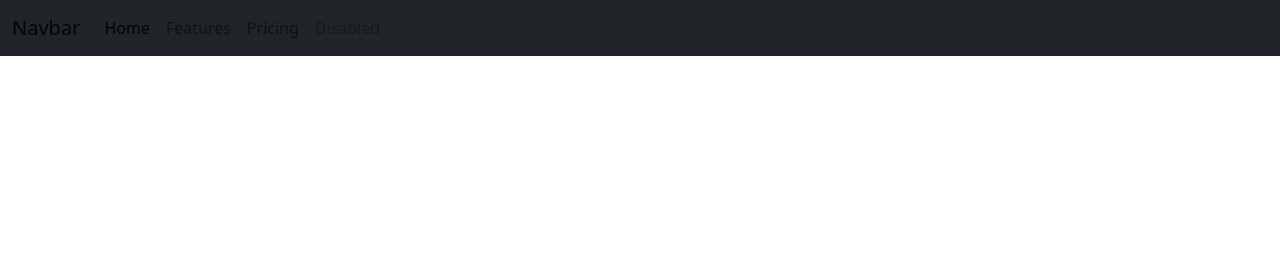
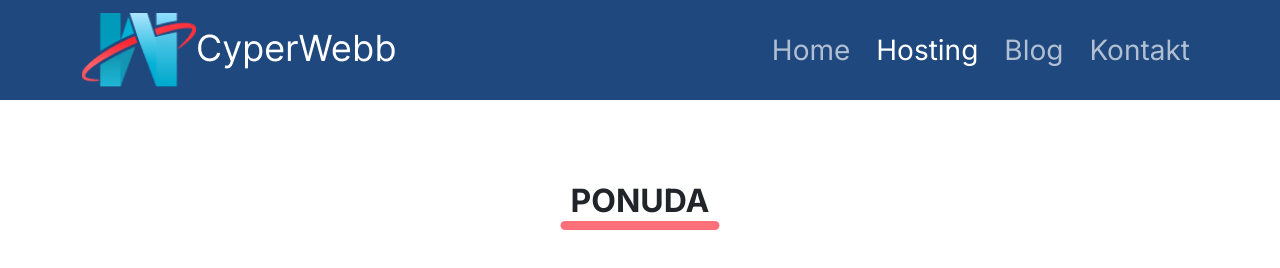
Before and after one commit to MJovanovic40/ICR-Web-Hosting, a website: page src/public/ponuda.html in a window 1280 px wide. Drawn offline with nearby package versions, Linux system fonts and the light colour scheme.

Commit message:
Navbar and h1

```diff
--- a/package.json
+++ b/package.json
@@ -1,5 +1,5 @@
 {
   "dependencies": {
-    "bootstrap": "^5.2.3"
+    "bootstrap": "^5.3.0-alpha3"
   }
 }
--- a/src/public/assets/css/main.css
+++ b/src/public/assets/css/main.css
@@ -0,0 +1,35 @@
+@import url('https://fonts.googleapis.com/css2?family=Inter:wght@300;400;500;600;700&display=swap');
+
+html, body {
+    font-family: 'Inter', sans-serif;
+}
+
+/* Navbar */
+.navbar-nav {
+    font-size: 1.75rem;
+}
+.navbar-nav li {
+    margin-left: 10px;
+}
+
+/* End navbar*/
+
+.naslov {
+    margin-top: 82px;
+    font-size: 2rem;
+    font-weight: 700;
+    position: relative;
+}
+
+.naslov::after {
+    position: absolute;
+    display: block;
+    content: "";
+    width: 159px;
+    height: 9px;
+    background-color: rgba(251, 54, 64, 0.7);
+    border-radius: 10px;
+    bottom: -10px;
+    left: 50%;
+    transform: translateX(-50%);
+}
--- a/src/public/ponuda.html
+++ b/src/public/ponuda.html
@@ -5,33 +5,39 @@
     <meta http-equiv="X-UA-Compatible" content="IE=edge">
     <meta name="viewport" content="width=device-width, initial-scale=1.0">
     <link rel="stylesheet" href="/assets/dist/bootstrap/bootstrap.css">
+    <link rel="stylesheet" href="/assets/css/main.css">
     <title>CyperWebb - Ponuda</title>
 </head>
 <body>
-    <nav class="navbar navbar-expand-lg bg-dark" data-bs-theme="dark">
-        <div class="container-fluid">
-          <a class="navbar-brand" href="#">Navbar</a>
+    <nav class="navbar navbar-expand-lg bg-secondary" data-bs-theme="dark">
+        <div class="container">
+          <a class="navbar-brand" href="#">
+            <img src="/assets/img/logo.png" alt="Logo" height="74" width="auto">
+          </a>
           <button class="navbar-toggler" type="button" data-bs-toggle="collapse" data-bs-target="#navbarNav" aria-controls="navbarNav" aria-expanded="false" aria-label="Toggle navigation">
             <span class="navbar-toggler-icon"></span>
           </button>
-          <div class="collapse navbar-collapse" id="navbarNav">
+          <div class="collapse navbar-collapse justify-content-end" id="navbarNav">
             <ul class="navbar-nav">
               <li class="nav-item">
-                <a class="nav-link active" aria-current="page" href="#">Home</a>
+                <a class="nav-link" aria-current="page" href="/">Home</a>
               </li>
               <li class="nav-item">
-                <a class="nav-link" href="#">Features</a>
+                <a class="nav-link active" href="/web-hosting">Hosting</a>
               </li>
               <li class="nav-item">
-                <a class="nav-link" href="#">Pricing</a>
+                <a class="nav-link" href="#">Blog</a>
               </li>
               <li class="nav-item">
-                <a class="nav-link disabled">Disabled</a>
+                <a class="nav-link">Kontakt</a>
               </li>
             </ul>
           </div>
         </div>
       </nav>
 
+      <h1 class="text-center naslov">PONUDA</h1>
+
+      <script src="https://cdn.jsdelivr.net/npm/bootstrap@5.3.0-alpha3/dist/js/bootstrap.bundle.min.js" integrity="sha384-ENjdO4Dr2bkBIFxQpeoTz1HIcje39Wm4jDKdf19U8gI4ddQ3GYNS7NTKfAdVQSZe" crossorigin="anonymous"></script>
 </body>
 </html>
--- a/src/scss/custom.scss
+++ b/src/scss/custom.scss
@@ -1,8 +1,8 @@
 $primary: #FB3640;
-$btn-primary-color: #fff;
+$secondary: #1F487E;
+//$btn-primary-color: #fff;
+
+//navbar
+$navbar-height: 103px;
 
 @import "../../node_modules/bootstrap/scss/bootstrap";
-
-.btn-primary {
-    color: $btn-primary-color;
-  }
```
Also changed, not shown: src/public/business-hosting.html (+41 -0 lines), src/public/web-hosting.html (+41 -0 lines), src/public/assets/dist/bootstrap/bootstrap.css, src/public/assets/img/logo.png (added), 2 other files.
